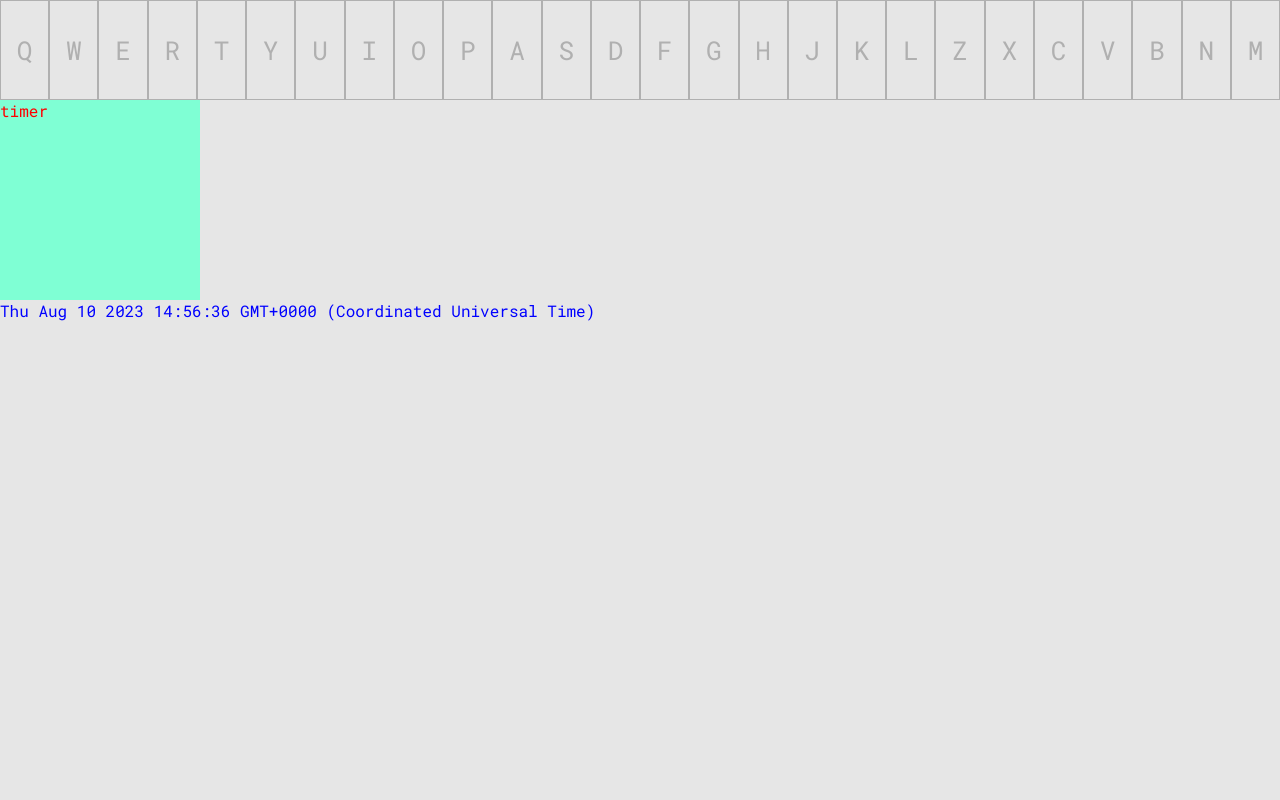
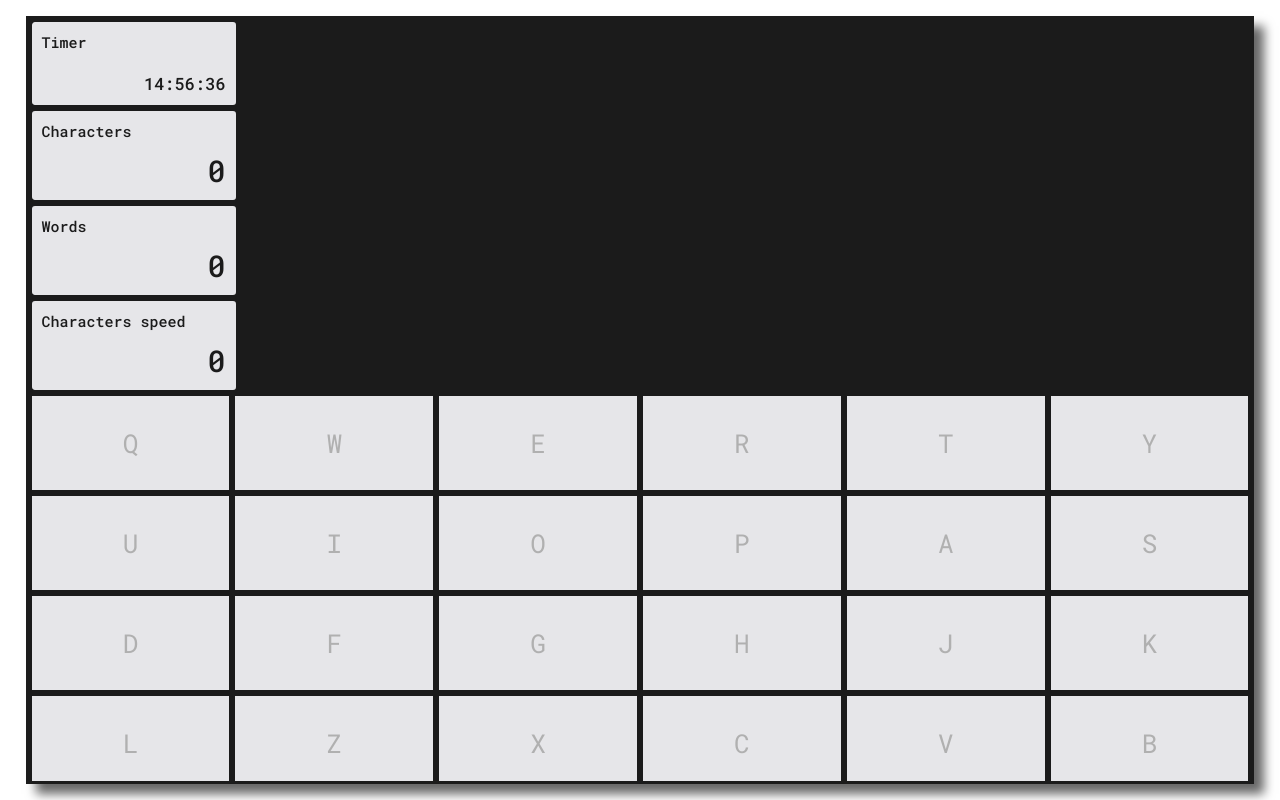
Before and after one commit to vndg-rdmt/tandotype, a website built with Vite: page index.html in a window 1280 px wide. Built offline with nearby package versions, Linux system fonts and the light colour scheme.

Commit message:
+(3-utils) +(raw-styling)

```diff
--- a/src/main.ts
+++ b/src/main.ts
@@ -4,7 +4,10 @@ import style from './style.module.css';
 
 import { TandotypeApp } from "./tandotype-engine/app";
 import { TandotypeConfig } from "./tandotype-engine/types";
+import { TDCharsTypedUtility } from './tandotype-engine/utilities/chars-typed';
 import { TDTimeDateUtility } from './tandotype-engine/utilities/timer';
+import { TDCharsTypingSpeedUtility } from './tandotype-engine/utilities/typing-speed';
+import { TDWordsTypedUtility } from './tandotype-engine/utilities/words-types';
 
 
 function main(): void {
@@ -14,6 +17,7 @@ function main(): void {
         ]),
         cssClasses: {
             app:            style.app,
+            utilsHolder:    style.utilsHolder,
             keyboard:       style.keyboard,
             keybutton:      style.keyButton,
             keypressed:     style.keypressed,
@@ -24,7 +28,12 @@ function main(): void {
 
     const app = new TandotypeApp(config);
     app.loadTimerUtilities(
-        TDTimeDateUtility({ nameStyling: style.a, valueStyling: style.b, elementStyling: style.c}),
+        TDTimeDateUtility({elementStyling: style.utilityComponent, nameStyling: style.utilityName, valueStyling: style.utilityValue}),
+    );
+    app.loadTypingUtilities(
+        TDCharsTypedUtility({elementStyling: style.elemCharsTyped, nameStyling: '', valueStyling: ''}),
+        TDWordsTypedUtility({elementStyling: style.elemCharsTyped, nameStyling: '', valueStyling: ''}),
+        TDCharsTypingSpeedUtility({elementStyling: style.elemCharsTyped, nameStyling: '', valueStyling: ''}),
     );
     app.render(document.body);
 }
--- a/src/style.css
+++ b/src/style.css
@@ -3,3 +3,12 @@
     padding: 0;
     box-sizing: border-box;
 }
+
+body {
+    width: 100vw;
+    height: 100vh;
+
+    display: flex;
+    justify-content: center;
+    align-items: center;
+}
--- a/src/style.module.css
+++ b/src/style.module.css
@@ -1,8 +1,13 @@
 @import url('https://fonts.googleapis.com/css2?family=Roboto+Mono:wght@400;500;600&display=swap');
 
 * {
-    --system-background: rgba(230,230,230);
+    --system-background: RGB(230, 230, 233);
+    --system-app-background: rgb(27, 27, 27);
+
     --system-font-color: rgb(176,176,176);
+    --system-ash-color: rgb(178, 190, 181);
+
+    --system-border: 3px solid var(--system-app-background);
     --font-size-big: 26px;
     --font: 'Roboto Mono', monospace;
 
@@ -11,53 +16,106 @@
 
 .app {
     position: fixed;
+    width: 96%;
+    height: 96%;
 
-    width: 100%;
-    height: 100%;
+    display: flex;
+    flex-direction: column;
 
     scroll-behavior: none;
     overflow: hidden;
 
-    background-color: var(--system-background);
+    background-color: var(--system-app-background);
+    box-shadow: 10px 10px 10px rgba(0,0,0,0.6);
+    border: var(--system-border);
+}
+
+.utilsHolder {
+    position: relative;
+    height: 100%;
+}
+
+.utilsHolder > * {
+    border: var(--system-border);
+    border-radius: 6px;
 }
 
 .keyboard {
     width: 100%;
 
     display: flex;
-    justify-items: center;
-    align-items: center;
+    flex-wrap: wrap;
 }
 
 .keyButton {
     color: var(--system-font-color);
     font-size: var(--font-size-big);
+    background-color: var(--system-background);
 
     display: flex;
     justify-content: center;
     align-items: center;
 
-    width: 100px;
+    flex: 1 0 200px;
+    width: 100%;
     height: 100px;
-    border: 1px solid var(--system-font-color);
+    border: var(--system-border);
     text-transform: uppercase;
+    transition-duration: 200ms;
 }
 
 .keypressed {
-    background-color: rgb(130, 130, 130);
+    transition-duration: 0ms;
+    background-color: var(--system-app-background);
+    color: var(--system-background);
 }
 
 
-.a {
-    width: 200px;
-    height: 200px;
-    background-color: aquamarine;
+.utilityComponent {
+    position: relative;
+    width: 210px;
+    color: var(--system-app-background);
+
+    display: flex;
+    flex-direction: column;
+    background-color: var(--system-background);
+    font-weight: 500;
 }
 
-.b {
-    color: blue;
+.utilityName {
+    padding: 10px;
+    font-size: 15px;
+    text-transform: capitalize;
 }
 
-.c {
-    color: red;
+.utilityValue {
+    font-size: 17px;
+    padding: 10px;
+    text-align: right;
 }
+
+
+.elemCharsTyped {
+    position: relative;
+    width: 210px;
+    color: var(--system-app-background);
+
+    display: flex;
+    flex-direction: column;
+    background-color: var(--system-background);
+    font-weight: 500;
+}
+
+.elemCharsTyped >*:first-child {
+    font-size: 15px;
+    padding: 10px;
+    padding-bottom: 0px;
+    text-align: left;
+}
+
+.elemCharsTyped >*:last-child {
+    font-size: 30px;
+    padding-top: 0px;
+    padding: 10px;
+    text-align: right;
+}
--- a/src/tandotype-engine/app.ts
+++ b/src/tandotype-engine/app.ts
@@ -6,11 +6,13 @@ import { TDEventCatcher, TDTimeEventCatcher, TDTypingEventCatcher } from './even
 
 export class TandotypeApp {
     constructor(config: TandotypeConfig) {
-        this.root.className = config.cssClasses.app;
+        this.root.className        = config.cssClasses.app;
+        this.utilsHolder.className = config.cssClasses.utilsHolder;
         this.typingListener = new TDTypingEventCatcher();
         this.timerListener  = new TDTimeEventCatcher();
 
-        this.root.appendChild(
+        this.root.append(
+            this.utilsHolder,
             new TDKeyboardComponent({
                 localesMapping:         config.keysLocales,
                 keyboardStyle:          config.cssClasses.keyboard,
@@ -18,7 +20,8 @@ export class TandotypeApp {
                 keypressedStyle:        config.cssClasses.keypressed,
                 listenLanguageChanges:  getLangSwitchDispatcher,
                 typingSubsribeCallback: this.typingListener.subsribeEvent,
-            })
+            }),
+
         );
 
         this.loadTypingUtilities = this.
@@ -29,9 +32,11 @@ export class TandotypeApp {
 
     }
 
-    private readonly root: HTMLElement = document.createElement('div');
+    private readonly root:         HTMLElement = document.createElement('div');
+    private readonly utilsHolder: HTMLElement  = document.createElement('div');
+
     private readonly typingListener: TDTypingEventCatcher;
-    private readonly timerListener: TDTimeEventCatcher;
+    private readonly timerListener:  TDTimeEventCatcher;
 
     public readonly loadTypingUtilities: TDUtilityLoader<TDUtility<TDTypingUtilityConfig>>;
     public readonly loadTimerUtilities:  TDUtilityLoader<TDUtility<TDTimerUtilityConfig>>;
@@ -39,7 +44,7 @@ export class TandotypeApp {
     private getUtilityLoader<T extends string, E extends empty_eventy, U extends TDUtility<TDUtilityConfig<TDEventSubsribeCallback<T, E>>>>(subscriber: TDEventCatcher<T, E>):
         TDUtilityLoader<U> {
         return (...utilities: U[]) => {
-            this.root.append(
+            this.utilsHolder.append(
                 ...utilities.map((util) => util({
                     elementConstructor: TDUtilityComponent,
                     subscribeCallback:  subscriber.subsribeEvent,
--- a/src/tandotype-engine/tools.ts
+++ b/src/tandotype-engine/tools.ts
@@ -2,6 +2,8 @@
 /**
  * Starts listening for user language changes.
  * Executes provided callback on event.
+ * @deprecated
+ * @todo
  */
 export function getLangSwitchDispatcher(callback: (lang: string) => void) {
     let currentLang: string = '';
--- a/src/tandotype-engine/types.ts
+++ b/src/tandotype-engine/types.ts
@@ -78,6 +78,7 @@ export interface TandotypeConfig {
     keysLocales: KeysLocales;
     cssClasses: {
         app:            string,
+        utilsHolder:    string,
         keyboard:       string,
         keybutton:      string,
         keypressed:     string,
--- /dev/null
+++ b/src/tandotype-engine/utilities/chars-typed.ts
@@ -0,0 +1,22 @@
+import { TDTypingUtilityConfig, TDUtils } from "../types";
+
+
+export const TDCharsTypedUtility: TDUtils<TDTypingUtilityConfig> = function(settings) {
+    return (config) => {
+        let charsTyped: number = 0
+
+        const elem = new config.elementConstructor<number>({
+            name:           'Characters',
+            defaultValue:   charsTyped,
+            elementStyling: settings.elementStyling,
+            nameStyling:    settings.nameStyling,
+            valueStyling:   settings.valueStyling,
+        });
+
+        config.subscribeCallback('keydown', (e) => {
+            return !e.repeat ? elem.updateValue(charsTyped++) : undefined;
+        });
+
+        return elem;
+    }
+}
--- a/src/tandotype-engine/utilities/timer.ts
+++ b/src/tandotype-engine/utilities/timer.ts
@@ -3,16 +3,16 @@ import { TDTimerUtilityConfig, TDUtils } from "../types";
 
 export const TDTimeDateUtility: TDUtils<TDTimerUtilityConfig> = function(settings) {
     return (config) => {
-        const elem = new config.elementConstructor<Date>({
+        const elem = new config.elementConstructor<string>({
             name:           'timer',
-            defaultValue:   new Date(),
+            defaultValue:   new Date().toTimeString().split(' ')[0],
             elementStyling: settings.elementStyling,
             nameStyling:    settings.nameStyling,
             valueStyling:   settings.valueStyling,
         });
 
         config.subscribeCallback('sec', () => {
-            elem.updateValue(new Date());
+            elem.updateValue(new Date().toTimeString().split(' ')[0]);
         });
 
         return elem;
--- /dev/null
+++ b/src/tandotype-engine/utilities/typing-speed.ts
@@ -0,0 +1,26 @@
+import { TDTypingUtilityConfig, TDUtils } from "../types";
+
+
+export const TDCharsTypingSpeedUtility: TDUtils<TDTypingUtilityConfig> = function(settings) {
+    return (config) => {
+        let charsPerSecond: number = 0;
+        const elem = new config.elementConstructor<number>({
+            name:           'Characters speed',
+            defaultValue:   charsPerSecond,
+            elementStyling: settings.elementStyling,
+            nameStyling:    settings.nameStyling,
+            valueStyling:   settings.valueStyling,
+        });
+
+        setInterval(() => {
+            elem.updateValue(charsPerSecond);
+            charsPerSecond = 0;
+        }, 1000)
+
+        config.subscribeCallback('keydown', () => {
+            charsPerSecond++;
+        });
+
+        return elem;
+    }
+}
--- /dev/null
+++ b/src/tandotype-engine/utilities/words-types.ts
@@ -0,0 +1,27 @@
+import { TDTypingUtilityConfig, TDUtils } from "../types";
+
+
+export const TDWordsTypedUtility: TDUtils<TDTypingUtilityConfig> = function(settings) {
+    return (config) => {
+        let wordsTyped: number = 0
+
+        const elem = new config.elementConstructor<number>({
+            name:           'Words',
+            defaultValue:   wordsTyped,
+            elementStyling: settings.elementStyling,
+            nameStyling:    settings.nameStyling,
+            valueStyling:   settings.valueStyling,
+        });
+
+        let last: string = '';
+        const keyCodes = new Set(['Space', 'Enter']);
+        config.subscribeCallback('keydown', (e) => {
+            if (keyCodes.has(e.code) && !keyCodes.has(last)) {
+                elem.updateValue(wordsTyped++);
+            };
+            last = e.code;
+        });
+
+        return elem;
+    }
+}
```
